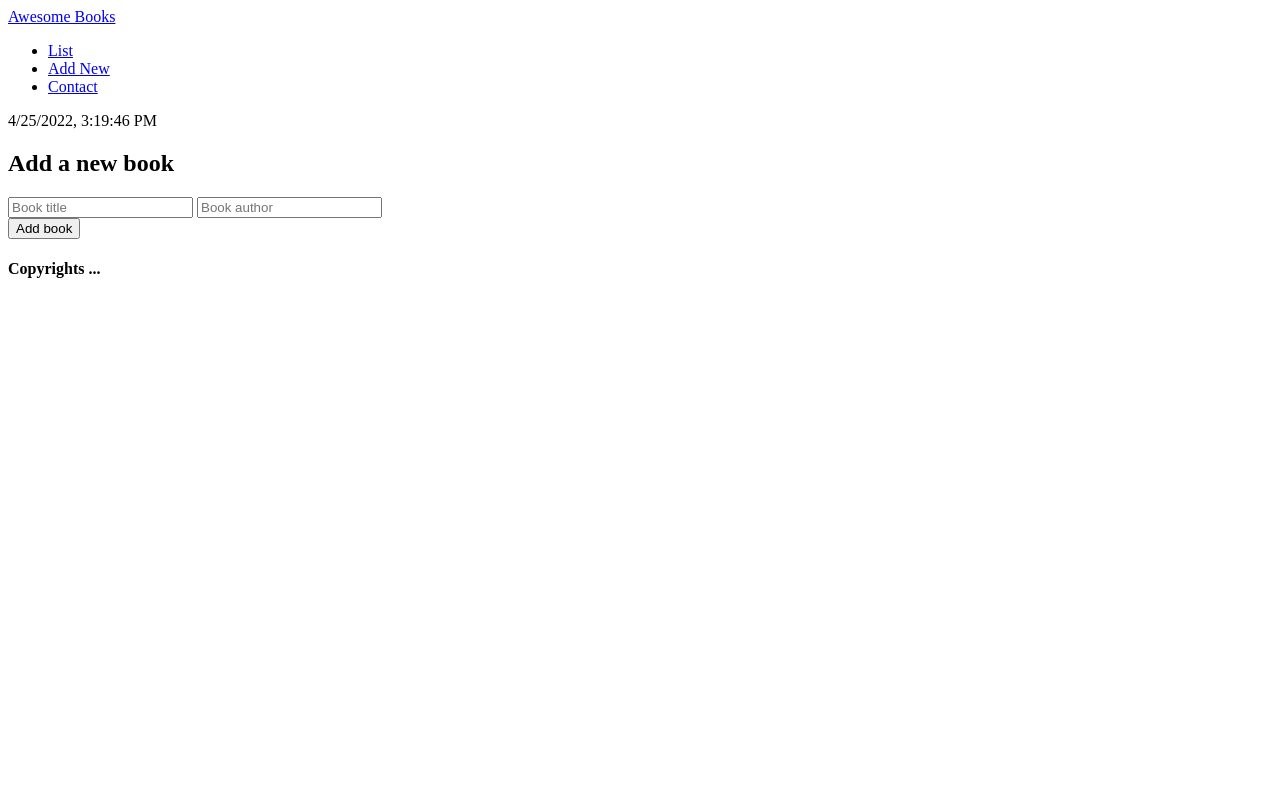
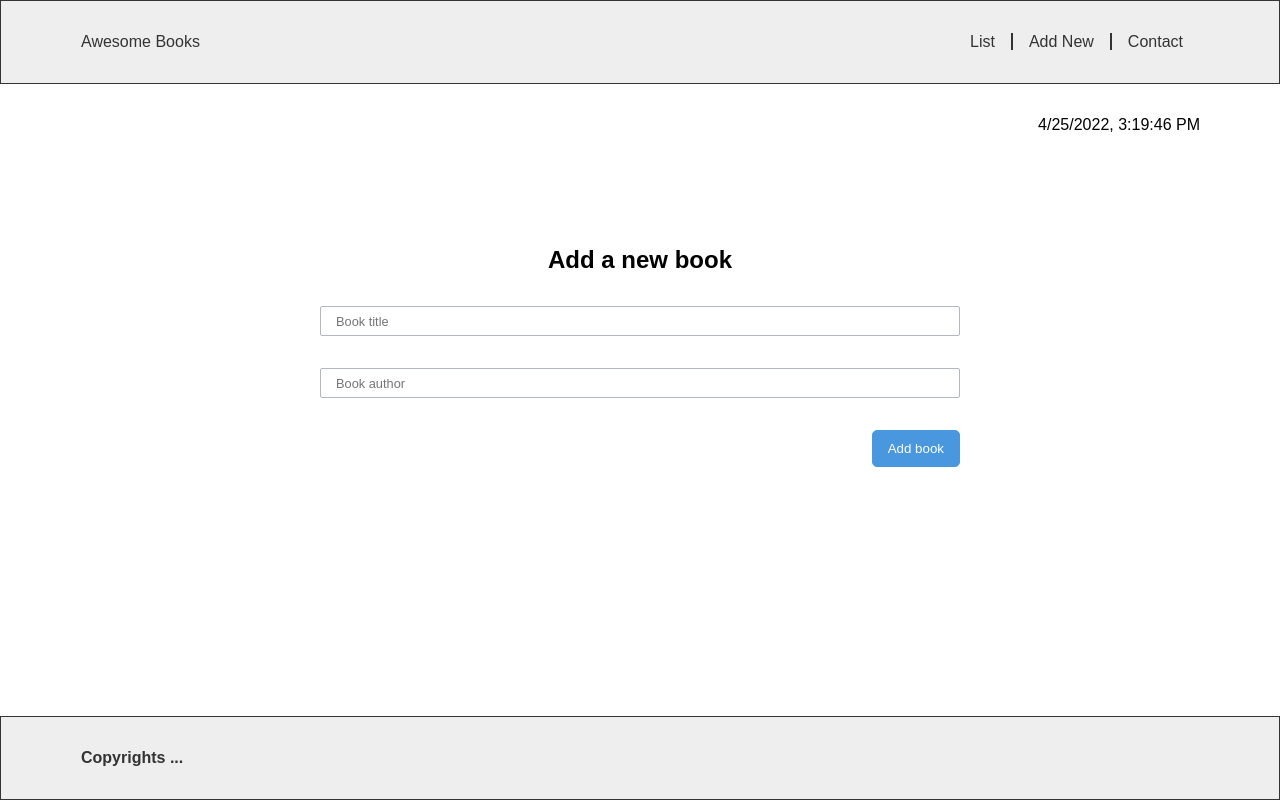
Before and after one commit to aimalamiri/Awesome-Books-With-ES6, a website with bundled scripts: page index.html in a window 1280 px wide. Both pictures are taken after a click on the link "Add New". Built offline with nearby package versions, Linux system fonts and the light colour scheme.

Commit message:
Add index.css code to style the project

```diff
--- a/index.css
+++ b/index.css
@@ -0,0 +1,186 @@
+* {
+  box-sizing: border-box;
+  margin: 0;
+  padding: 0;
+  font-family: sans-serif;
+}
+
+li {
+  list-style: none;
+}
+
+a {
+  text-decoration: none;
+}
+
+.book {
+  display: flex;
+  justify-content: space-between;
+  align-items: center;
+}
+
+#book-list {
+  border: solid black 2px;
+  justify-content: center;
+  align-items: center;
+  padding-inline-start: 0;
+}
+
+.list-disc > li {
+  list-style: disc;
+}
+
+#book-list > li:nth-child(2n + 1) {
+  background-color: #ddd;
+}
+
+button,
+input {
+  border: 1px solid #4897df;
+  border-radius: 5px;
+  padding: 10px 15px;
+}
+
+button {
+  background-color: #4897df;
+  color: #fff;
+}
+
+button:hover,
+button:focus {
+  opacity: 0.9;
+}
+
+input,
+textarea,
+select {
+  background: #fff;
+  border: 1px solid #b3b7c1;
+  border-radius: 2px;
+  box-shadow: none;
+  font-size: 0.8em;
+  height: 30px;
+}
+
+input:hover,
+input:focus {
+  border: 1px solid #65a6e2;
+  color: #65a6e2;
+}
+
+#book-form input {
+  width: 100%;
+}
+
+.line {
+  width: 100px;
+  border-bottom: 2px solid #555;
+}
+
+.w-full {
+  width: 100%;
+}
+
+.w-half {
+  width: 50%;
+}
+
+.mx-auto {
+  margin-right: auto;
+  margin-left: auto;
+}
+
+.mt-2 {
+  margin-top: 2rem;
+}
+
+.my-2 {
+  margin-bottom: 2rem;
+  margin-top: 2rem;
+}
+
+.mx-1 {
+  margin-left: 1rem;
+  margin-right: 1rem;
+}
+
+.mx-5 {
+  margin-left: 5rem;
+  margin-right: 5rem;
+}
+
+.px-1 {
+  padding-left: 1rem;
+  padding-right: 1rem;
+}
+
+.px-5 {
+  padding-left: 5rem;
+  padding-right: 5rem;
+}
+
+.py-2 {
+  padding-top: 2rem;
+  padding-bottom: 2rem;
+}
+
+.py-5 {
+  padding-top: 5rem;
+  padding-bottom: 5rem;
+}
+
+.book-remove {
+  background-color: #dc3545;
+}
+
+.book-remove:hover {
+  opacity: 0.9;
+}
+
+.text-center {
+  text-align: center;
+}
+
+.flex {
+  display: flex;
+}
+
+.justify-between {
+  justify-content: space-between;
+}
+
+.items-center {
+  align-items: center;
+}
+
+.flex-end {
+  justify-content: flex-end;
+}
+
+.bg-gray {
+  background-color: #eee;
+}
+
+.text-black {
+  color: #333;
+}
+
+.border {
+  border: 1px solid #333;
+}
+
+.border-left {
+  border-left: 2px solid #333;
+}
+
+.fixed {
+  position: fixed;
+}
+
+.b-0 {
+  bottom: 0;
+}
+
+.inline-padding-start {
+  padding-inline-start: 40px;
+}
--- a/index.html
+++ b/index.html
@@ -5,7 +5,7 @@
     <meta http-equiv="X-UA-Compatible" content="IE=edge" />
     <meta name="viewport" content="width=device-width, initial-scale=1.0" />
     <title>Awesome Books</title>
-    <link rel="stylesheet" href="index.css.css" type="text/css" />
+    <link rel="stylesheet" href="index.css" type="text/css" />
   </head>
   <body>
     <nav class="flex justify-between items-center px-5 py-2 bg-gray border">
```
